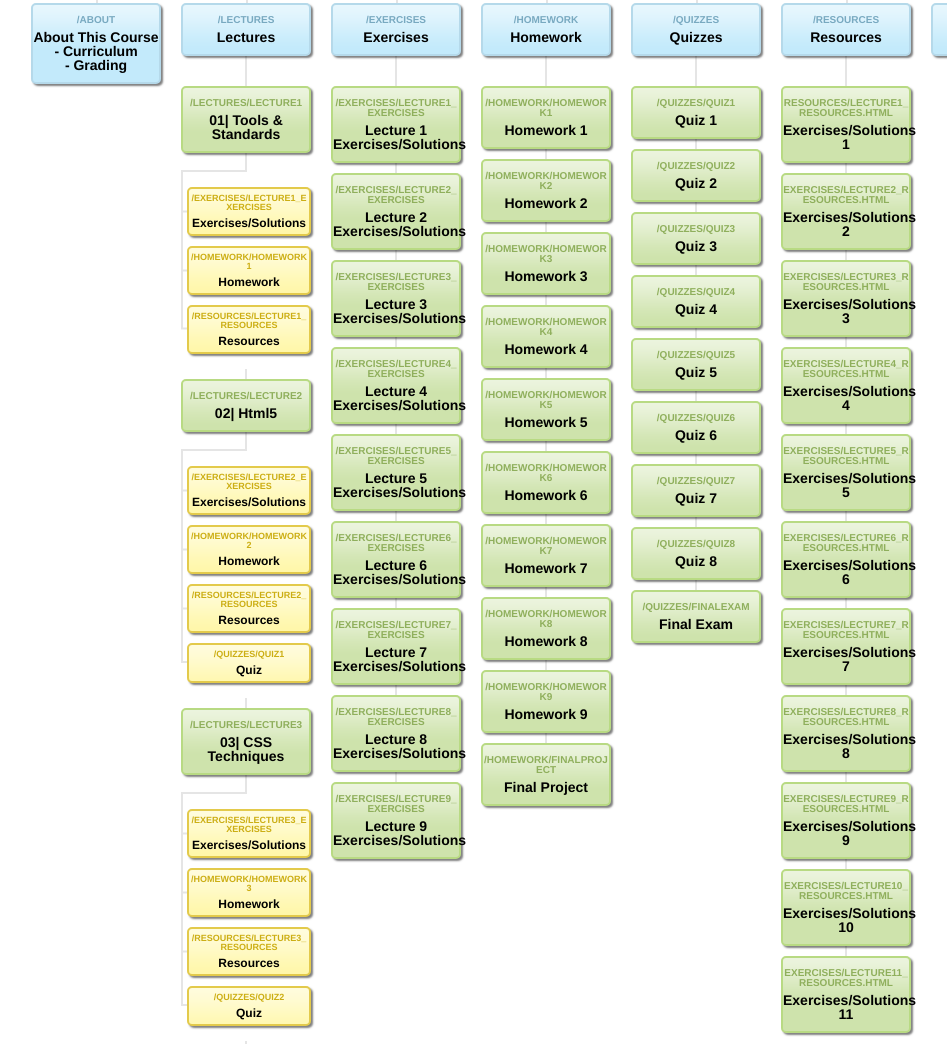
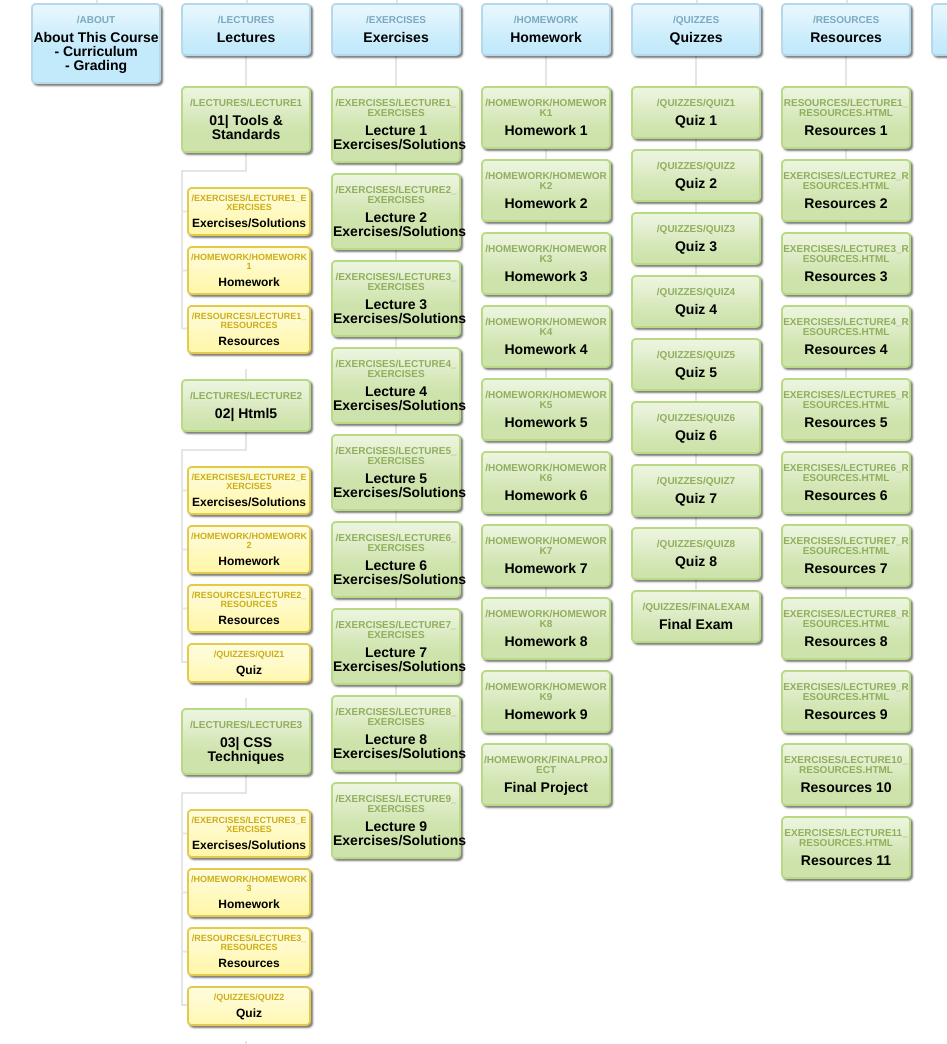
Before and after one commit to hessamg/COMP1950Project, a plain HTML site: page sitemap.html in a window 1280 px wide. Shown: the part 277-1321 px from the top of the page, without its empty margins (9-956 px from the left). Drawn offline with Linux system fonts and the light colour scheme; files whose address does not match are found by name.

Commit message:
Sitemap
- corrected resources
- moved sitemap.css to css folder

```diff
--- a/sitemap.html
+++ b/sitemap.html
@@ -6,7 +6,7 @@
 	<meta http-equiv="Content-Type" content="text/html; charset=utf-8"/>
 	<meta name="author" content="Matt Everson of Astuteo, LLC – http://astuteo.com/slickmap" />
 	<title>SlickMap CSS</title>
-	<link rel="stylesheet" type="text/css" media="screen, print" href="slickmap.css" />
+	<link rel="stylesheet" type="text/css" media="screen, print" href="css/slickmap.css" />
 </head>
 
 <body>
@@ -162,17 +162,17 @@
 			</li>
 			<li><a href="/resources">Resources</a>
 					<ul>
-						<li><a href="resources/lecture1_resources.html">Exercises/Solutions 1</a></li>
-						<li><a href="exercises/lecture2_resources.html">Exercises/Solutions 2</a></li>
-						<li><a href="exercises/lecture3_resources.html">Exercises/Solutions 3</a></li>
-						<li><a href="exercises/lecture4_resources.html">Exercises/Solutions 4</a></li>
-						<li><a href="exercises/lecture5_resources.html">Exercises/Solutions 5</a></li>
-						<li><a href="exercises/lecture6_resources.html">Exercises/Solutions 6</a></li>
-						<li><a href="exercises/lecture7_resources.html">Exercises/Solutions 7</a></li>
-						<li><a href="exercises/lecture8_resources.html">Exercises/Solutions 8</a></li>
-						<li><a href="exercises/lecture9_resources.html">Exercises/Solutions 9</a></li>
-						<li><a href="exercises/lecture10_resources.html">Exercises/Solutions 10</a></li>
-						<li><a href="exercises/lecture11_resources.html">Exercises/Solutions 11</a></li>
+						<li><a href="resources/lecture1_resources.html">Resources 1</a></li>
+						<li><a href="exercises/lecture2_resources.html">Resources 2</a></li>
+						<li><a href="exercises/lecture3_resources.html">Resources 3</a></li>
+						<li><a href="exercises/lecture4_resources.html">Resources 4</a></li>
+						<li><a href="exercises/lecture5_resources.html">Resources 5</a></li>
+						<li><a href="exercises/lecture6_resources.html">Resources 6</a></li>
+						<li><a href="exercises/lecture7_resources.html">Resources 7</a></li>
+						<li><a href="exercises/lecture8_resources.html">Resources 8</a></li>
+						<li><a href="exercises/lecture9_resources.html">Resources 9</a></li>
+						<li><a href="exercises/lecture10_resources.html">Resources 10</a></li>
+						<li><a href="exercises/lecture11_resources.html">Resources 11</a></li>
 					</ul>
 			</li>
 			<li><a href="/projects">Contact</a></li>
```
Also changed, not shown: css/slickmap.css (renamed from slickmap.css).
